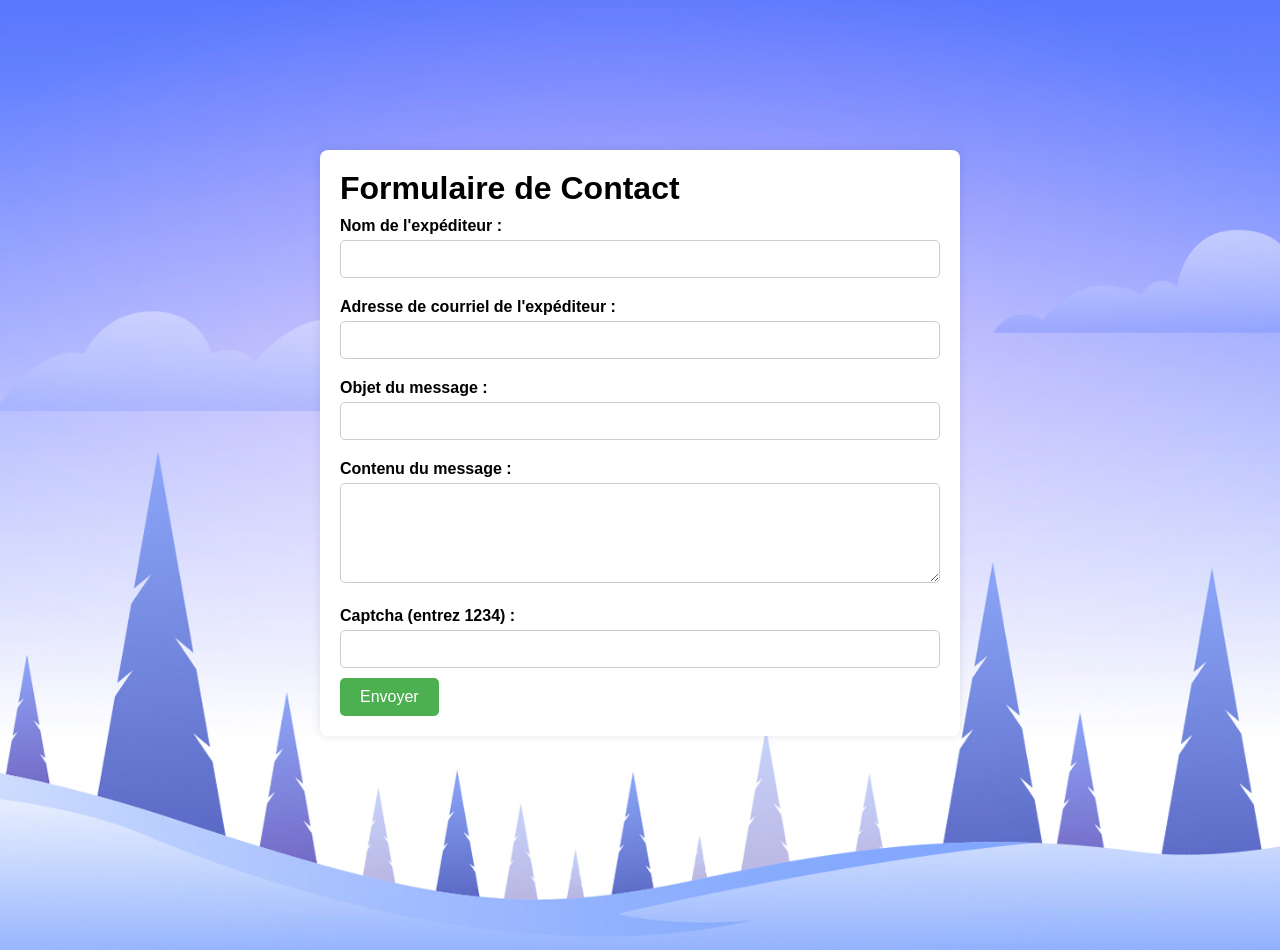
After one commit to tfauvel/PORTFOLIO, a PHP site: page /pages/contact.php in a window 1280 px wide. The commit adds this page. Run offline with PHP 8.4, Linux system fonts and the light colour scheme.

Commit message:
MAJ Portfolio

```diff
--- a/assets/css/style.css
+++ b/assets/css/style.css
@@ -32,27 +32,69 @@ margin-left: 40px;
 }
 
 body {
+  /* agis sur la page en générale */
   min-height: 100vh;
   background: url(../background.jpg) no-repeat;
   background-size: cover;
   background-position: center;
+
+  /* agis sur le formulaire de contact */
+  font-family: Arial, sans-serif;
+  background-color: #f4f4f4;
+  margin: 0;
+  padding: 0;
 }
 
-h1 {
-  margin-top: 100px;
-  font-size: 28px;
-  color: #333;
-  text-align: center;
-  text-transform: uppercase; /* Mettre le texte en majuscules */
+.container {
+  width: 50%;
+  margin: 0 auto;
+  margin-bottom: 150px;
+  margin-top: 150px;
   padding: 20px;
+  background-color: #fff;
+  box-shadow: 0 0 10px rgba(0, 0, 0, 0.1);
   border-radius: 8px;
 }
 
-p {
-  margin-top: 20px;
-  font-size: 18px;
-  color: #333;
+label {
+  display: block;
+  margin: 10px 0 5px;
+  font-weight: bold;
+}
+
+input[type="text"], input[type="email"], textarea {
+  width: 100%;
+  padding: 10px;
+  margin-bottom: 10px;
+  border: 1px solid #ccc;
+  border-radius: 5px;
+  font-size: 14px;
+}
+
+textarea {
+  resize: vertical;
+  height: 100px;
+}
+
+button {
+  background-color: #4CAF50;
+  color: white;
+  border: none;
+  padding: 10px 20px;
+  font-size: 16px;
+  border-radius: 5px;
+  cursor: pointer;
+}
+
+.success {
+  color: green;
   text-align: center;
-  padding: 20px;
-  border-radius: 8px;
 }
+
+.error {
+  color: red;
+  text-align: center;
+}
+
+
+----------------------------------------
--- a/data/Contact.yaml
+++ b/data/Contact.yaml
@@ -1,20 +1,14 @@
-formulaire_contact:
-  - champ: "Nom de l'expéditeur"
-    type: "text"
-    obligatoire: true
+- champ: "Nom de l'expéditeur"
+  type: "text"
 
-  - champ: "Adresse de courriel de l'expéditeur"
-    type: "email"
-    obligatoire: true
+- champ: "Adresse de courriel de l'expéditeur"
+  type: "email"
 
-  - champ: "Objet du message"
-    type: "text"
-    obligatoire: true
+- champ: "Objet du message"
+  type: "text"
 
-  - champ: "Contenu du message"
-    type: "textarea"
-    obligatoire: true
+- champ: "Contenu du message"
+  type: "textarea"
 
-  - champ: "Captcha"
-    type: "captcha"
-    obligatoire: true
+- champ: "Captcha"
+  type: "captcha"
--- a/pages/Accueil.php
+++ b/pages/Accueil.php
@@ -8,6 +8,7 @@
 <body>
 
 	<h1>Accueil</h1>
+
 
 </body>
 </html>
--- /dev/null
+++ b/pages/contact.php
@@ -0,0 +1,57 @@
+<?php
+
+require_once("C:/xampp/htdocs/portfolio/yaml/yaml.php");
+$data = yaml_parse_file('C:/xampp/htdocs/portfolio/data/Contact.yaml');
+
+if ($_SERVER["REQUEST_METHOD"] == "POST") {
+    // Traitement du formulaire
+    $nom = $_POST['nom'];
+    $email = $_POST['email'];
+    $objet = $_POST['objet'];
+    $message = $_POST['message'];
+    $captcha = $_POST['captcha'];
+
+    // Vérification simple du captcha (exemple basique)
+    if ($captcha == "1234") {
+        // Envoyer l'email ou traiter les données comme nécessaire
+        echo "<p class='success'>Merci pour votre message, $nom. Nous vous répondrons bientôt.</p>";
+    } else {
+        echo "<p class='error'>Le captcha est incorrect.</p>";
+    }
+}
+?>
+
+<!DOCTYPE html>
+<html lang="fr">
+<head>
+    <meta charset="UTF-8">
+    <meta name="viewport" content="width=device-width, initial-scale=1.0">
+    <link href="../assets/css/style.css" rel="stylesheet"/>
+    <title>Formulaire de Contact</title>
+
+</head>
+<body>
+    <div class="container">
+        <h1>Formulaire de Contact</h1>
+
+        <form action="" method="POST">
+            <label for="nom">Nom de l'expéditeur :</label>
+            <input type="text" id="nom" name="nom" required><br>
+
+            <label for="email">Adresse de courriel de l'expéditeur :</label>
+            <input type="email" id="email" name="email" required><br>
+
+            <label for="objet">Objet du message :</label>
+            <input type="text" id="objet" name="objet" required><br>
+
+            <label for="message">Contenu du message :</label>
+            <textarea id="message" name="message" required></textarea><br>
+
+            <label for="captcha">Captcha (entrez 1234) :</label>
+            <input type="text" id="captcha" name="captcha" required><br>
+
+            <button type="submit">Envoyer</button>
+        </form>
+    </div>
+</body>
+</html>
```
Also changed, not shown: data/Realisations.yaml (+4 -4 lines), index.php (+19 -11 lines), pages/Competences.php (+19 -7 lines), pages/Realisations.php (+3 -5 lines), assets/foret.jpg (deleted), assets/images/Crepe.jpg (added), assets/images/IMG_0032.jpg (deleted), assets/images/Statut.jpg (added), 1 other file.
